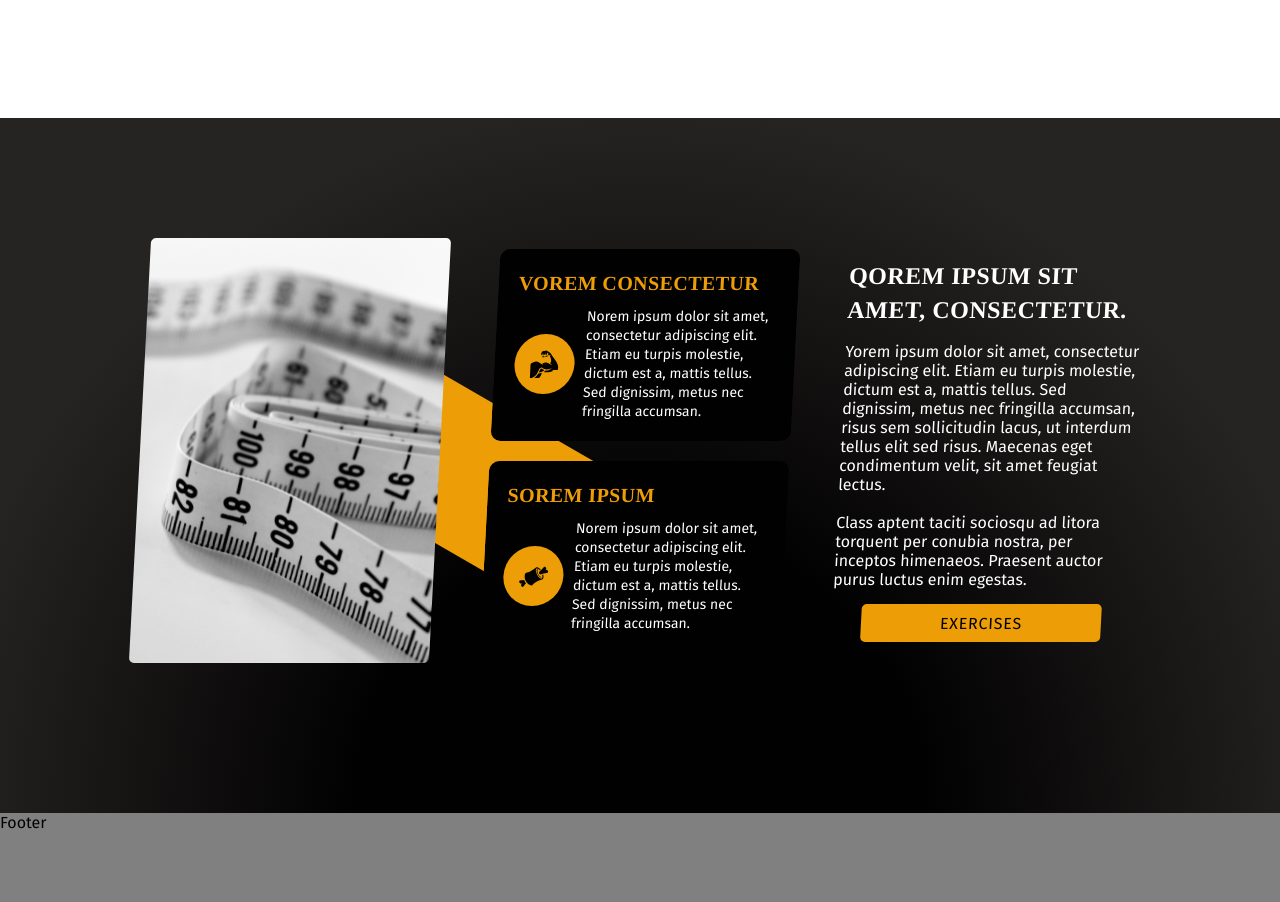
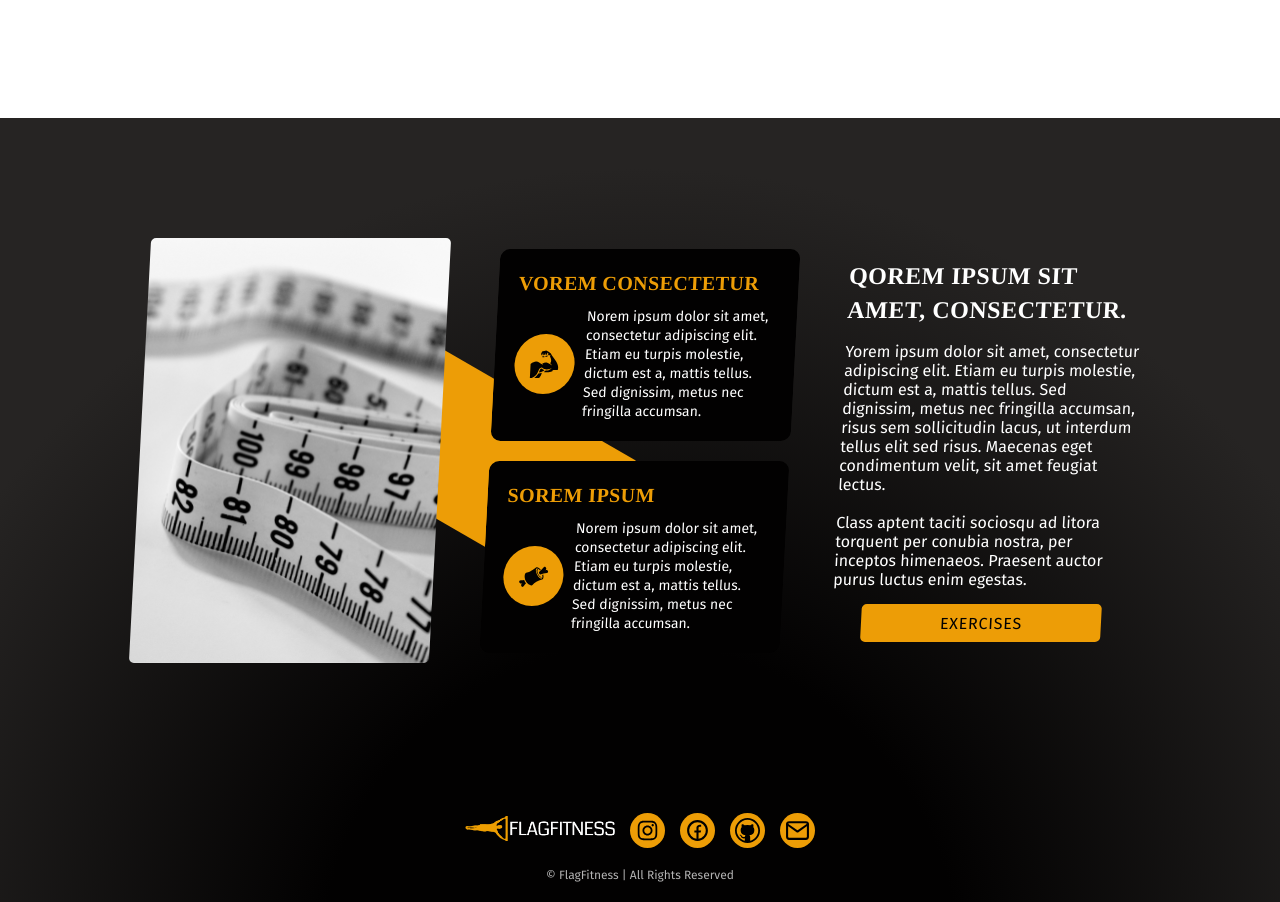
Before and after one commit to ZacharieMcGee/flagfitness, a React (Vite) app: page / in a window 1280 px wide. Shown: the part 1171-2073 px from the top of the page. Before the commit the page ends 2003 px from the top, so only its background shows below. Built offline with nearby package versions, Linux system fonts and the light colour scheme; a web font is replaced by a local one.

Commit message:
footer elements and landing page spacing

```diff
--- a/src/App.jsx
+++ b/src/App.jsx
@@ -1,6 +1,6 @@
 import { Routes, Route } from 'react-router-dom'
 
-import { Navbar, Footer } from './components'
+import { Navbar } from './components'
 import { LandingPage, ExercisesPage, CalculatorsPage, BMI_Page } from './pages'
 
 function App() {
@@ -16,7 +16,7 @@ function App() {
           <Route path={`${import.meta.env.BASE_URL}bmi`} element={<BMI_Page />}/>
         </Routes>
       </main>
-      <Footer />
+
     </div>
   )
 }
--- a/src/components/Footer/Footer.css
+++ b/src/components/Footer/Footer.css
@@ -0,0 +1,57 @@
+.footer {
+  position: relative;
+  z-index: 10;
+  /* width: 100%; */
+  max-width: 400px;
+  /* height: 100px; */
+  margin: -150px auto 20px;
+  /* background-color: blue; */
+}
+
+.footer-flex {
+  position: relative;
+  display: flex;
+  justify-content: center;
+  align-items: center;
+
+  gap: 15px;
+}
+
+.footer-flex_logo {
+  width: 150px;
+}
+
+.footer-flex_logo-img {
+  max-width: 100%;
+  height: auto;
+}
+
+.footer-icon {
+  background-color: var(--main-color);
+  width: 35px;
+  height: 35px;
+  border-radius: 50%;
+  font-size: 25px;
+
+  display: flex;
+  justify-content: center;
+  align-items: center;
+
+  transition: color .2s ease-out, background-color .2s ease-out;
+  cursor: pointer;
+}
+
+.footer-icon:hover {
+  color: var(--main-color);
+  background-color: var(--bg-color-1);
+  outline: 2px solid var(--main-color);
+}
+
+.footer p {
+  color: white;
+
+  opacity: .7;
+  font-size: .75em;
+  text-align: center;
+  margin-top: 20px;
+}
--- a/src/components/Footer/Footer.jsx
+++ b/src/components/Footer/Footer.jsx
@@ -1,8 +1,38 @@
-import React from 'react'
+import { Link } from 'react-router-dom'
+
+import './Footer.css'
+import LogoLg from '../../assets/logo-lg.png';
+import { AiOutlineInstagram } from 'react-icons/ai'
+import { RiFacebookCircleLine } from 'react-icons/ri'
+import { VscGithub } from 'react-icons/vsc'
+import { FiMail } from 'react-icons/fi'
 
 const Footer = () => {
+  const baseUrl = import.meta.env.BASE_URL
+
   return (
-    <div>Footer</div>
+    <div className='footer'>
+      <div className='footer-flex'>
+        <Link className='footer-flex_logo' to={`${baseUrl}`}>
+          <img className='footer-flex_logo-img' src={LogoLg} alt='logo' />
+        </Link>
+
+        <div className='footer-icon'>
+          <AiOutlineInstagram />
+        </div>
+        <div className='footer-icon'>
+          <RiFacebookCircleLine />
+        </div>
+        <div className='footer-icon'>
+          <VscGithub />
+        </div>
+        <div className='footer-icon'>
+          <FiMail />
+        </div>
+      </div>
+
+      <p> &copy; FlagFitness | All Rights Reserved</p>
+    </div>
   )
 }
 
--- a/src/index.css
+++ b/src/index.css
@@ -49,3 +49,7 @@ body {
   overflow-x: hidden;
   background-color: gray;
 }
+
+body {
+  overflow: hidden;
+}
--- a/src/pages/LandingPage/LandingPage.css
+++ b/src/pages/LandingPage/LandingPage.css
@@ -6,15 +6,12 @@
       var(--bg-color-1) 30%,
       var(--bg-color-2) 75%);
 
-  /* display: flex; */
-
   height: 60vh;
 }
 
 .hero-container {
   padding-top: 15vh;
   position: relative;
-  /* z-index: 1; */
 }
 
 .hero-card {
@@ -24,8 +21,6 @@
   width: 85vw;
   max-width: 350px;
   margin: 0 auto;
-
-
 }
 
 .hero-card_content {
@@ -117,7 +112,7 @@
     var(--bg-color-1) 30%,
     var(--bg-color-2) 75%);
 
-  padding-bottom: 150px;
+  padding-bottom: 300px;
 }
 
 .section-1::before,
@@ -135,7 +130,7 @@
 }
 
 .section-2::before{
-  bottom: 500px;
+  bottom: 675px;
   transform: rotate(-65deg)
 }
 
@@ -251,7 +246,7 @@
   }
 
   .section-2::before{
-    bottom: 200px;
+    bottom: 375px;
     transform: translate(-150px, -50px) rotate(30deg)
   }
 }
--- a/src/pages/LandingPage/LandingPage.jsx
+++ b/src/pages/LandingPage/LandingPage.jsx
@@ -4,7 +4,7 @@ import { GiBiceps, GiMeat } from 'react-icons/gi'
 import './LandingPage.css'
 import HeroCard from '../../assets/hero-card.png'
 import HeroDetail from '../../assets/hero-detail.png'
-import { Button1, ContentSubcard } from '../../components'
+import { Button1, ContentSubcard, Footer } from '../../components'
 
 
 
@@ -97,6 +97,8 @@ const LandingPage = () => {
         <div className='content-section_card tape'></div>
       </div>
 
+      <Footer />
+
     </div>
   )
 }
```
